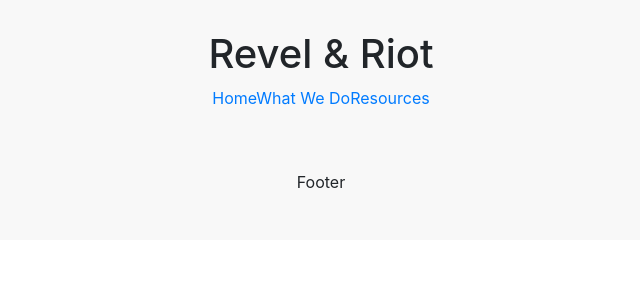
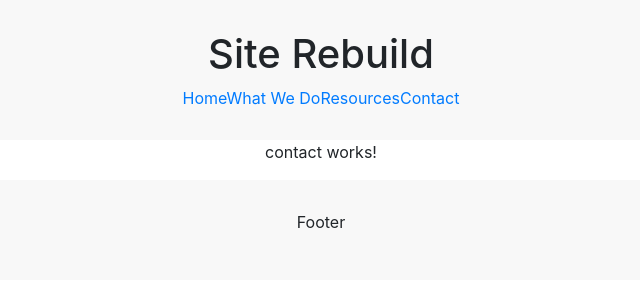
Before and after one commit to klowe27/ecommerce-rebuild, an Angular app: page /contact in a window 1280 px wide. Before the commit this address led to /. Shown: the top 300 px of the page, without its empty margins (319-959 px from the left). Built offline with nearby package versions, Linux system fonts and the light colour scheme.

Commit message:
Add basic contact component and link in Header

```diff
--- a/src/app/app.module.ts
+++ b/src/app/app.module.ts
@@ -9,6 +9,7 @@ import { HeaderComponent } from './header/header.component';
 import { FooterComponent } from './footer/footer.component';
 import { WhatWeDoComponent } from './what-we-do/what-we-do.component';
 import { ResourcesComponent } from './resources/resources.component';
+import { ContactComponent } from './contact/contact.component';
 
 
 @NgModule({
@@ -18,7 +19,8 @@ import { ResourcesComponent } from './resources/resources.component';
     HeaderComponent,
     FooterComponent,
     WhatWeDoComponent,
-    ResourcesComponent
+    ResourcesComponent,
+    ContactComponent
   ],
   imports: [
     BrowserModule,
--- a/src/app/app.routing.ts
+++ b/src/app/app.routing.ts
@@ -3,6 +3,7 @@ import { Routes, RouterModule } from '@angular/router';
 import { HomepageComponent } from './homepage/homepage.component';
 import { WhatWeDoComponent } from './what-we-do/what-we-do.component';
 import { ResourcesComponent } from './resources/resources.component';
+import { ContactComponent } from './contact/contact.component';
 
 
 const appRoutes: Routes = [
@@ -18,6 +19,10 @@ const appRoutes: Routes = [
     path: 'resources',
     component: ResourcesComponent
   },
+  {
+    path: 'contact',
+    component: ContactComponent
+  },
 ];
 
 export const routing: ModuleWithProviders = RouterModule.forRoot(appRoutes);
--- /dev/null
+++ b/src/app/contact/contact.component.html
@@ -0,0 +1,3 @@
+<p>
+  contact works!
+</p>
--- /dev/null
+++ b/src/app/contact/contact.component.ts
@@ -0,0 +1,15 @@
+import { Component, OnInit } from '@angular/core';
+
+@Component({
+  selector: 'app-contact',
+  templateUrl: './contact.component.html',
+  styleUrls: ['./contact.component.css']
+})
+export class ContactComponent implements OnInit {
+
+  constructor() { }
+
+  ngOnInit() {
+  }
+
+}
--- a/src/app/header/header.component.html
+++ b/src/app/header/header.component.html
@@ -1,7 +1,7 @@
 <div class="header">
-  <h1>Revel & Riot</h1>
+  <h1>Site Rebuild</h1>
   <a href='/'>Home</a>
   <a href='/what-we-do'>What We Do</a>
   <a href='/resources'>Resources</a>
-
+  <a href='/contact'>Contact</a>
 </div>
```
Also changed, not shown: src/app/contact/contact.component.css (added), 1 other file (tests, documents, lock files or other folders).
